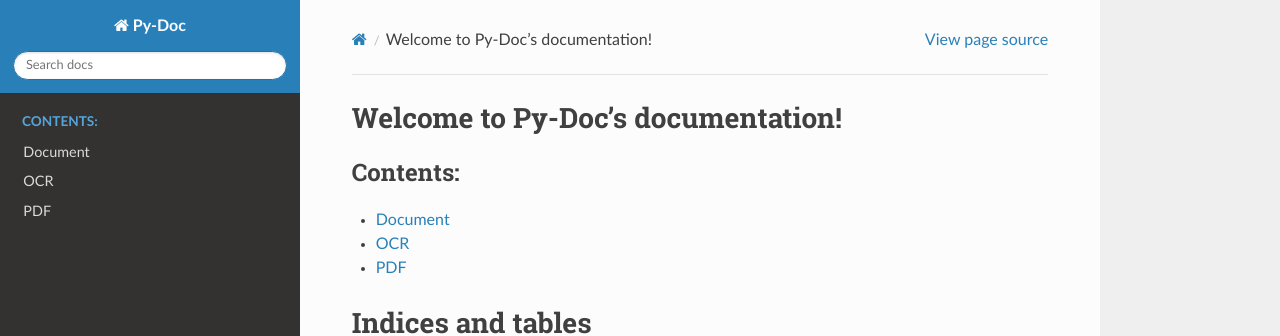
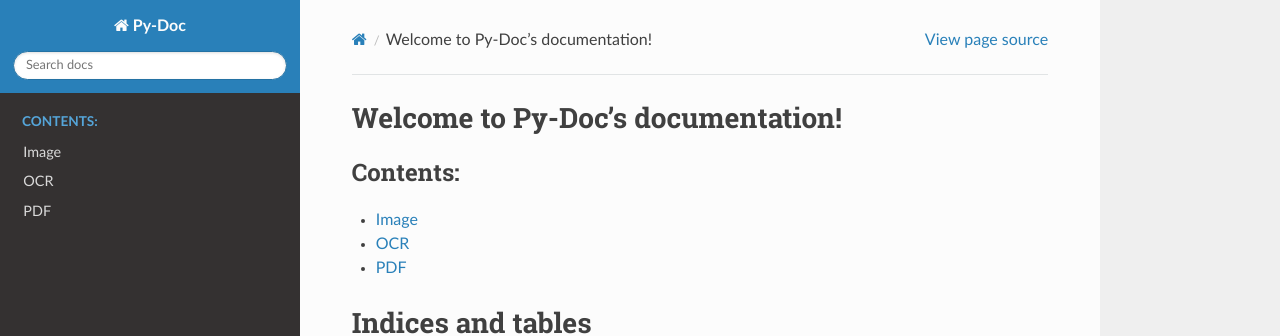
Before and after one commit to connorholm/py-doc, a Sphinx documentation site: the page built from docs/source/index.rst, in a window 1280 px wide. Shown: the top 336 px of the page. Built offline with Sphinx 7.4.7 and the Read the Docs theme 2.0.0, drawn with Linux system fonts in a browser that asks for light colours.

Commit message:
update docs with image

```diff
--- a/docs/source/api/document.rst
+++ b/docs/source/api/image.rst
@@ -1,9 +1,9 @@
 ==============
-Document
+Image
 ==============
 
-.. currentmodule:: py_doc.document
+.. currentmodule:: py_doc.image
 
 .. Don't include inherited members to keep the doc short
-.. autoclass:: py_doc.Document
+.. autoclass:: py_doc.Image
     :members:
--- a/docs/source/index.rst
+++ b/docs/source/index.rst
@@ -10,7 +10,7 @@ Welcome to Py-Doc's documentation!
    :maxdepth: 2
    :caption: Contents:
 
-   api/document
+   api/image
    api/ocr
    api/pdf
 
```
Also changed, not shown: .travis.yml (deleted).
